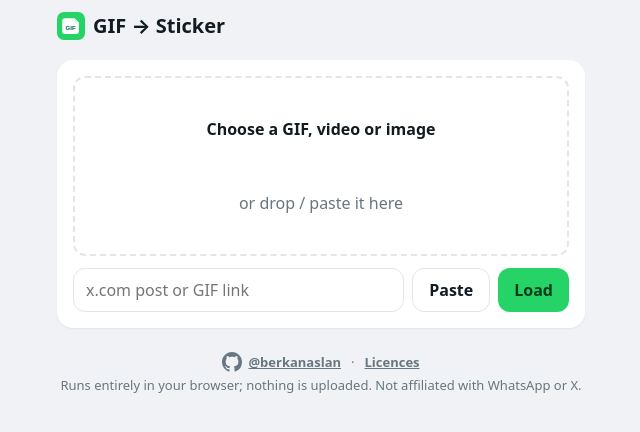
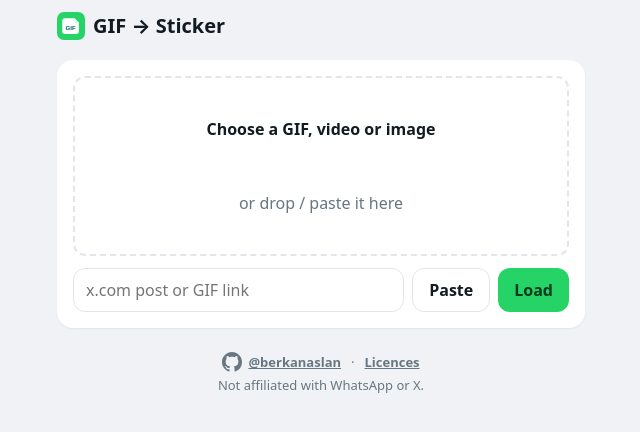
Before and after one commit to berkanaslan/gif2sticker, a plain HTML site: page index.html in a window 1280 px wide. Shown: the whole page, without its empty margins (319-959 px from the left). Drawn offline with Linux system fonts and the light colour scheme.

Commit message:
Footer: keep only the affiliation disclaimer
Co-Authored-By: Claude Opus 5.5 <noreply@anthropic.com>
Claude-Session: https://claude.ai/code/session_019MzhhkfZDmtJDaScYbt5rH

```diff
--- a/index.html
+++ b/index.html
@@ -138,7 +138,7 @@
       ·
       <a href="vendor/LICENSES.md" target="_blank" rel="noopener">Licences</a>
     </p>
-    <p>Runs entirely in your browser; nothing is uploaded. Not affiliated with WhatsApp or X.</p>
+    <p>Not affiliated with WhatsApp or X.</p>
   </footer>
 
   <footer class="actions" id="actions" hidden>
```
